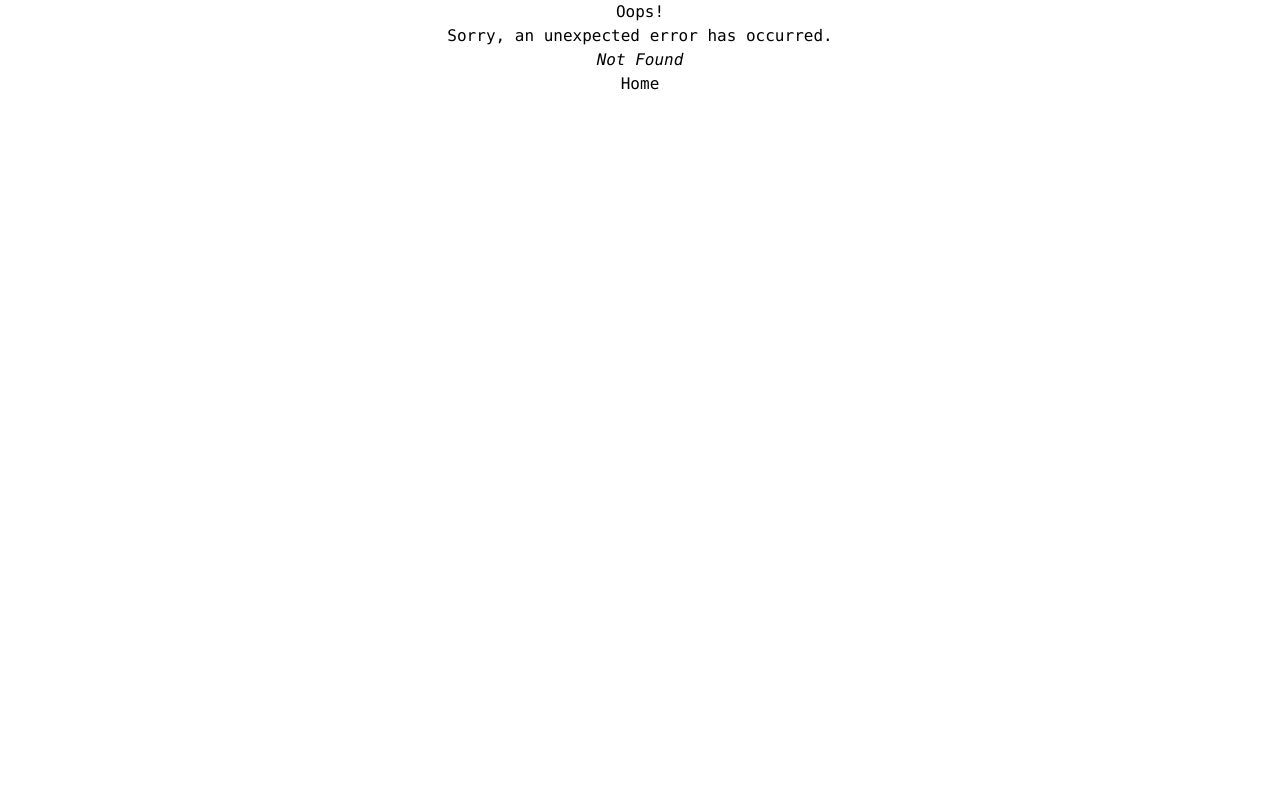
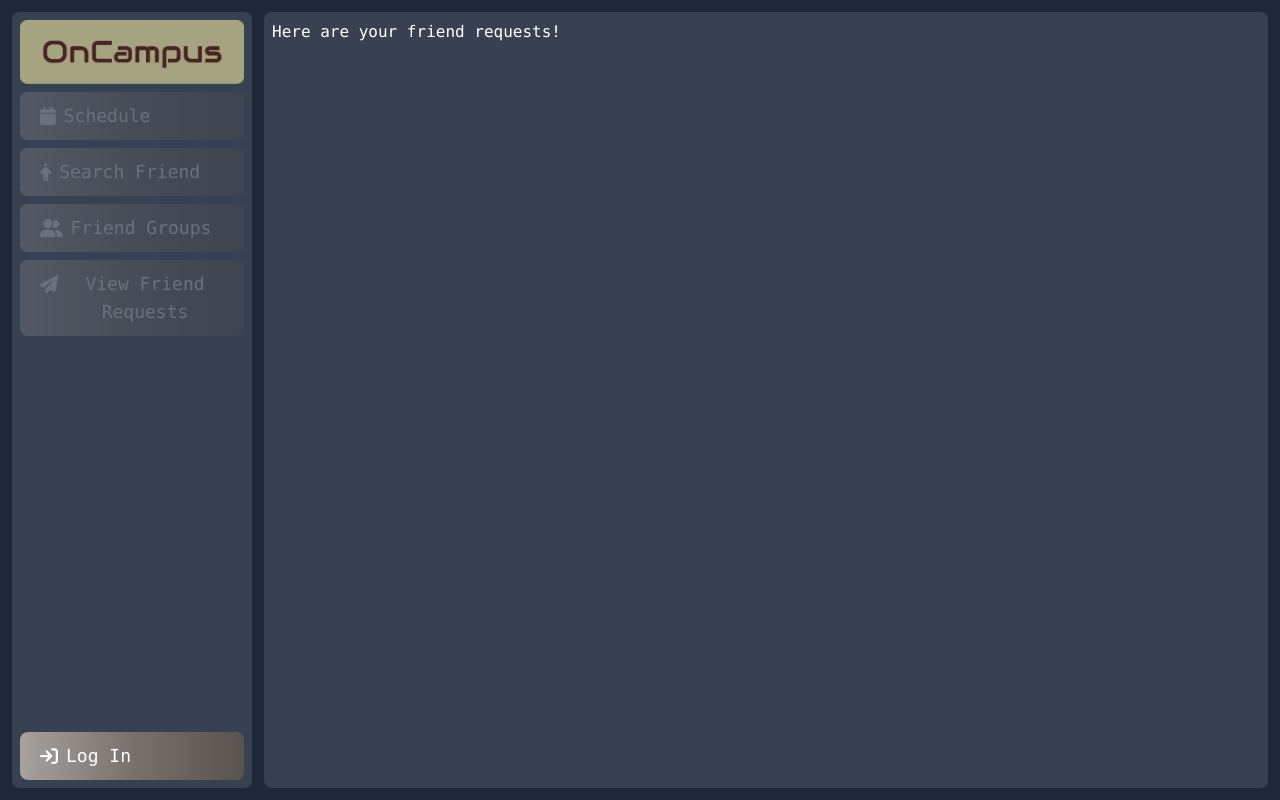
Before and after one commit to ECSE-428-Group-5-W-2023/OnCampus, a React (Create React App) app in the folder web/: page /friendrequests in a window 1280 px wide. Before the commit this address had no page. Built offline with nearby package versions, Linux system fonts and the light colour scheme.

Commit message:
Blank friendrequest page has been added

```diff
--- /dev/null
+++ b/web/src/components/Friendship/FriendRequests.jsx
@@ -0,0 +1,19 @@
+import { useAuth0 } from "@auth0/auth0-react";
+import { useState, useEffect } from "react";
+import * as React from "react";
+import Api from "../../helpers/api";
+import Button from "../Common/Button";
+import Popup from "../Common/Popup";
+
+const Friendship = () => {
+  const api = new Api();
+
+  return (
+    <div>
+    <h1 className="text-white">Here are your friend requests!</h1>
+    </div>
+  );
+
+};
+
+export default Friendship;
--- a/web/src/components/Navbar/Navbar.jsx
+++ b/web/src/components/Navbar/Navbar.jsx
@@ -4,7 +4,7 @@ import UserProfile from "../Auth/AuthInfo";
 import LoginButton from "../Auth/Login";
 import NavIcon from "./NavIcon";
 import { FontAwesomeIcon } from "@fortawesome/react-fontawesome";
-import { faCalendar, faPerson, faUserGroup } from "@fortawesome/free-solid-svg-icons";
+import { faCalendar, faPerson, faUserGroup, faPaperPlane} from "@fortawesome/free-solid-svg-icons";
 import React from "react";
 export default function Navbar() {
   const { isAuthenticated, isLoading } = useAuth0();
@@ -46,6 +46,13 @@ export default function Navbar() {
             !isAuthenticated
         )}
       </Link>
+      <Link to={"friendrequests"}>
+        {NavIcon(
+            <FontAwesomeIcon icon={faPaperPlane} />,
+            "View Friend Requests",
+            !isAuthenticated
+        )}
+      </Link>
 
       <div className="sm:mt-auto">
         <Link to={"account"}>
--- a/web/src/index.jsx
+++ b/web/src/index.jsx
@@ -10,6 +10,8 @@ import Schedule from "./components/Schedule/Schedule";
 import AccountInfo from "./components/Auth/AccountInfo";
 import Friendship from "./components/Friendship/Friendship";
 import FriendGroup from "./components/FriendGroup/FriendGroup";
+import FriendRequests from "./components/Friendship/FriendRequests";
+
 
 const router = createBrowserRouter([
   {
@@ -33,6 +35,10 @@ const router = createBrowserRouter([
       {
         path: "/friendGroup",
         element: <FriendGroup />,
+      },
+      {
+        path: "/friendrequests",
+        element: <FriendRequests />,
       }
     ],
   },
```
Also changed, not shown: 1 other file (tests, documents, lock files or other folders).
